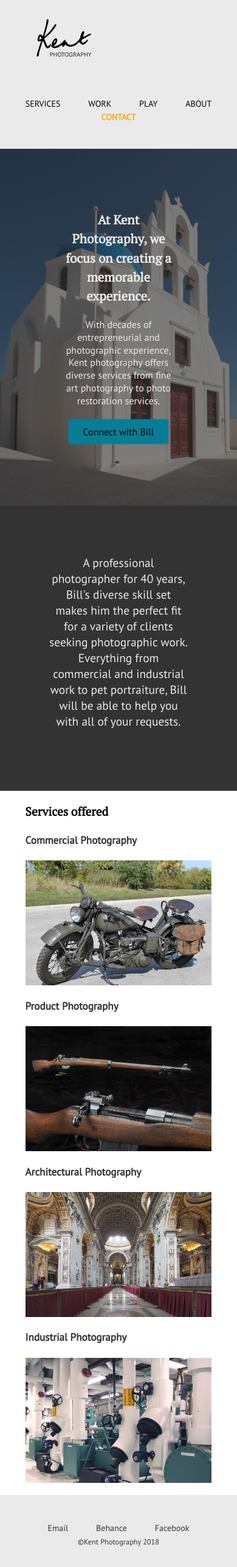
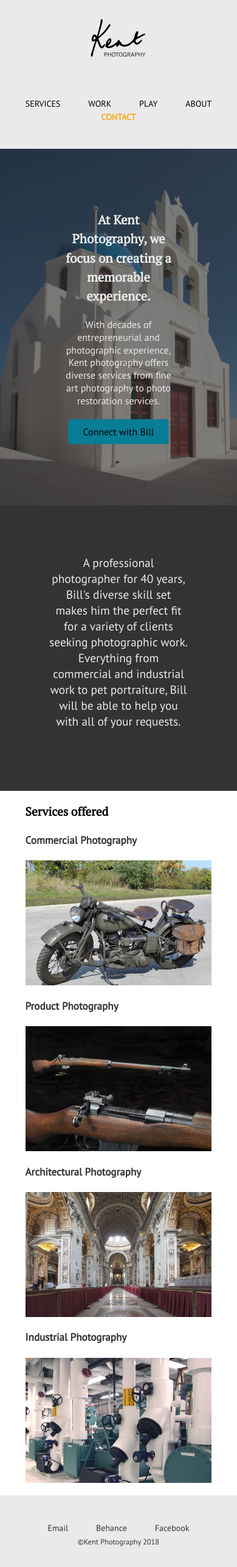
Before and after one commit to kent-photgraphy/kent-photography-website, a Jekyll site: the page built from index.html, in a window 390 px wide. Shown: the whole page at 61% size. Built offline with Jekyll 4.4.1, drawn with Linux system fonts in a browser that asks for light colours.

Commit message:
Center the logo
The logo was centered in small screens

```diff
--- a/_layouts/default.html
+++ b/_layouts/default.html
@@ -15,7 +15,7 @@
 
   <header class="w-1">
     <div class="grid">
-      <div class="unit xs-1 s-1 m-1-2 l-1-2 gutter-2">
+      <div class="unit xs-1 s-1 m-1-2 l-1-2 gutter-2 logo">
         <a href="{{site.baseurl}}/index">
           <i class="icon i-128">
             <img src="/images/logo.svg" alt="">
--- a/css/main.css
+++ b/css/main.css
@@ -125,6 +125,10 @@ footer p span {
     display: block;
   }
 
+  .logo {
+    text-align: center;
+  }
+
 }
 
 @media only screen and (min-width: 38em) {
@@ -137,4 +141,8 @@ footer p span {
     display: none;
   }
 
+  .logo {
+    text-align: left;
+  }
+
 }
```
